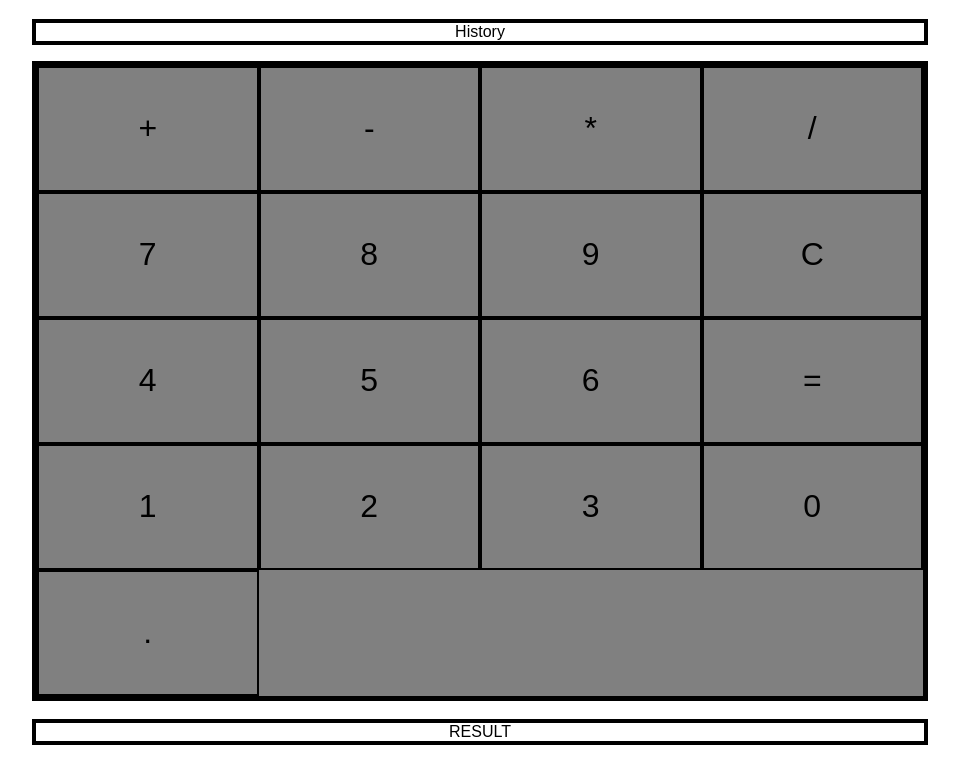
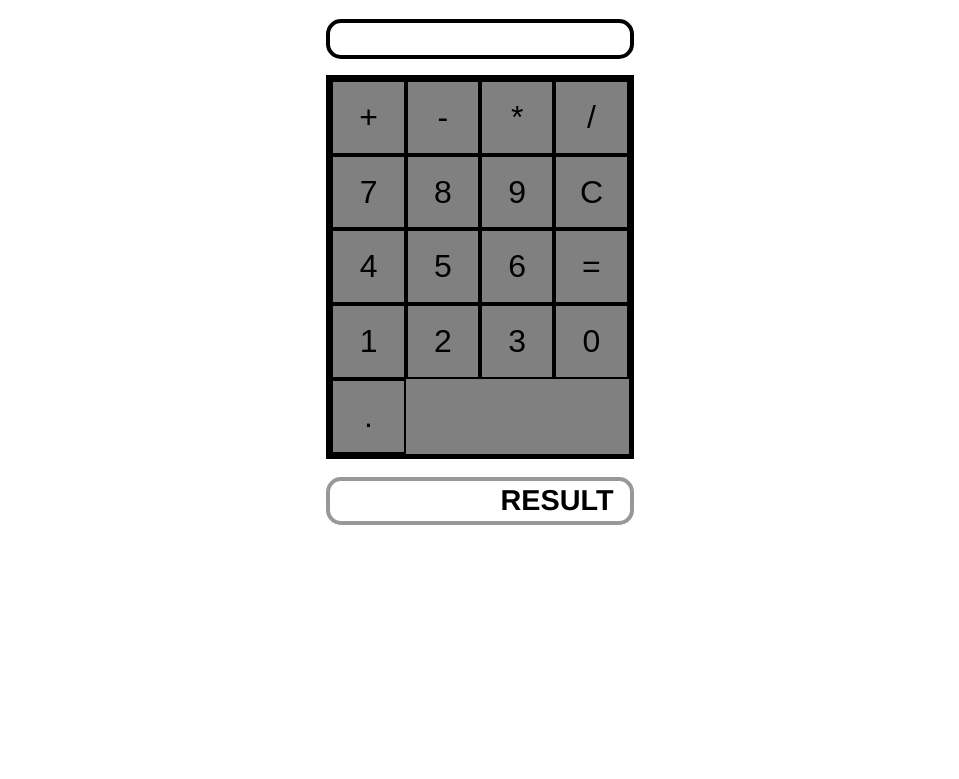
Before and after one commit to isaacionescu/calculator, a plain HTML site: page index.html in a window 1280 px wide. Shown: the part 61-840 px from the top of the page, without its empty margins (160-1119 px from the left). After the commit the page ends 800 px from the top, so only its background shows below. Drawn offline with Linux system fonts and the light colour scheme.

Commit message:
v. 1.46- Nicer design
• if you can't fix too much functionality, at least make it look nice! :)

```diff
--- a/index.html
+++ b/index.html
@@ -10,7 +10,7 @@
 
 	<h1>Calculator!</h1>
 
-	<div class="history-box">History</div>
+	<div class="history-box"> </div>
 	<div class="grid">
 		<div class="square sq-norm zeroh" id="b+" data-id="+">+</div>
 		<div class="square sq-norm zeroh" id="b-" data-id="-">-</div>
@@ -40,7 +40,6 @@
 		<input type="text" style = "directon: rtl" name="hihi" class="form">
 	</form> -->
 
-	<br>
 
 	<script src="script2.js" type="text/javascript"></script>
 </body>
--- a/script2.js
+++ b/script2.js
@@ -156,6 +156,7 @@ class App {
 
 				resultBox.innerText = state1 ? valueC : valueA;
 				historyBox.innerText = fullStr;
+
 				console.log(`Value A: ${valueA}`)
 				console.log(`Value B: ${valueB}`)
 				console.log(`Value C: ${valueC}`)
@@ -174,8 +175,8 @@ class App {
 				fullStr = "";
 				virgin = true;
 				counter = 0;
-				historyBox.innerText = "Temporary history";
-				resultBox.innerText = "Type again :)";
+				historyBox.innerText = " ";
+				resultBox.innerText = "(: Type again";
 				console.log(`Value A: ${valueA}`)
 				console.log(`Value B: ${valueB}`)
 				console.log(`Value C: ${valueC}`)
--- a/style.css
+++ b/style.css
@@ -13,15 +13,14 @@ h1 {
 .grid {
 	margin: 0 auto;
 	background-color: grey;
-	height: 80vh;
-	width: 70vw;
+	height: 65vh;
+	width: 52vw;
 	border: 5px solid black;
 	box-sizing: border-box;
 
 	display: flex;
 	flex-direction: row;
 	flex-wrap: wrap;
-	/*border-collapse: collapse;*/
 }
 
 .square {
@@ -45,20 +44,39 @@ h1 {
 .history-box {
 	margin: 0 auto;
 	margin-bottom: 1rem;
-	width: 70vw;
-	display: block;
+	align-items: center;
+
+	width: 52vw;
+	height: 2.5rem;
+	padding-left: 0.5rem;
+	display: flex;
 	box-sizing: border-box;
 	border: 4px solid black;
+	border-radius: 15px;
+	/*direction: rtl;*/
+
 }
 
 .result-box {
-	margin: 0 auto;
-	margin-bottom: 1rem;
-	width: 70vw;
-	display: block;
+	margin: 0 auto 1rem;
+	width: 52vw;
+	height: 3rem;
+	padding-right: 1rem;
+	display: flex;
 	box-sizing: border-box;
-	border: 4px solid black;
+	border: 4px solid rgba(50, 50, 50, 0.5);
+	border-radius: 15px;
 	overflow: hidden;
+
+
+	align-items: center;
+
+	font-family: Helvetica, Arial;
+	font-weight: 900;
+	font-size: 1.8rem;
+	right: 1rem;
+	/*font-direction: right;*/
+	direction: rtl;
 }
 
 /*.sq-norm {
@@ -102,3 +120,19 @@ h1 {
 	-webkit-tap-highlight-color: rgba(0,0,0,0);
 	-webkit-tap-highlight-color: transparent;
 }
+
+
+@media (min-width: 900px) {
+	.grid{
+		height: 30vw;
+		width:  24vw;
+	}
+
+	.history-box {
+		width: 24vw;
+	}
+
+	.result-box {
+		width: 24vw;
+	}
+}
```
